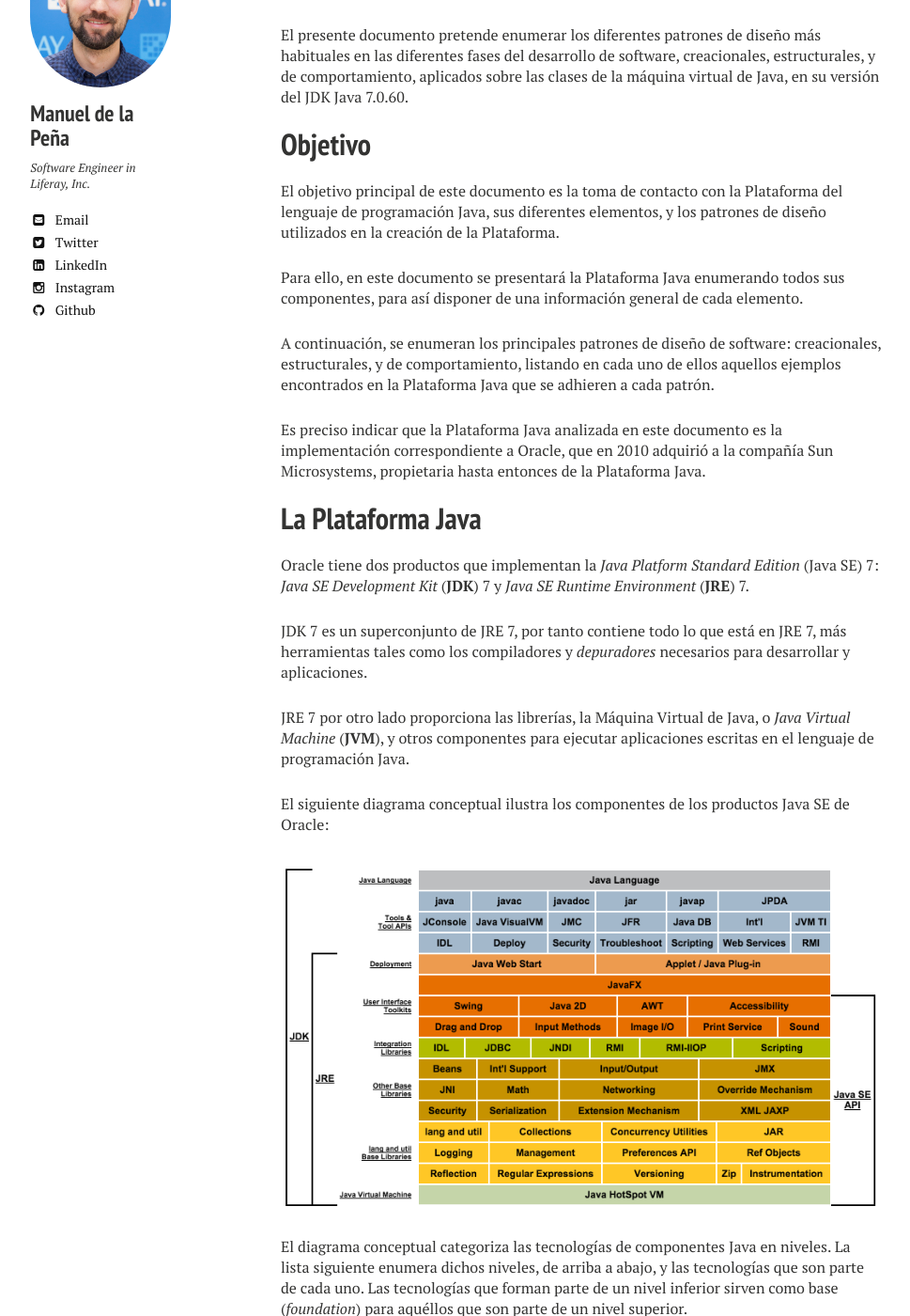
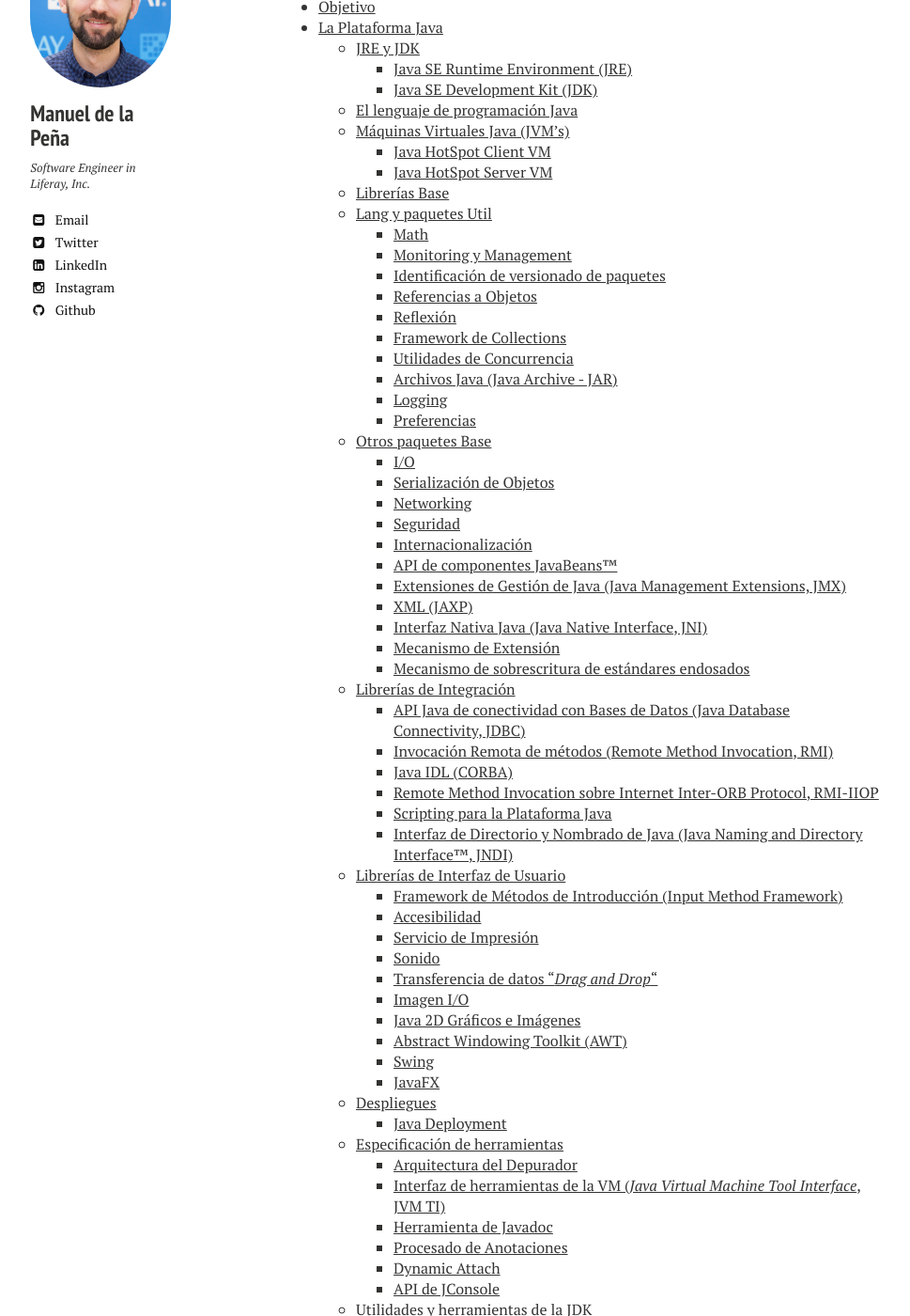
Before and after one commit to mdelapenya/mdelapenya.github.io, a Jekyll site: the page built from _posts/2016-02-21-patrones-diseno-jvm.markdown, in a window 1280 px wide and 1400 px high, scrolled down 539 px. Shown: the whole window at 94% size, without its empty margins (21-990 px from the left). Built offline with Jekyll 4.4.1, drawn with Linux system fonts in a browser that asks for light colours; nearby versions of some CDN libraries; comment, search, counter and statistics services are not loaded; some of the changed text lies outside the part shown.

Commit message:
Add default TOC to post

```diff
--- a/_posts/2016-02-21-patrones-diseno-jvm.markdown
+++ b/_posts/2016-02-21-patrones-diseno-jvm.markdown
@@ -13,6 +13,8 @@
 date: 2016-02-21T13:50:43+02:00
 ---
 
+*  Auto generated table of contents
+{:toc}
 
 # Introducción
 
```
